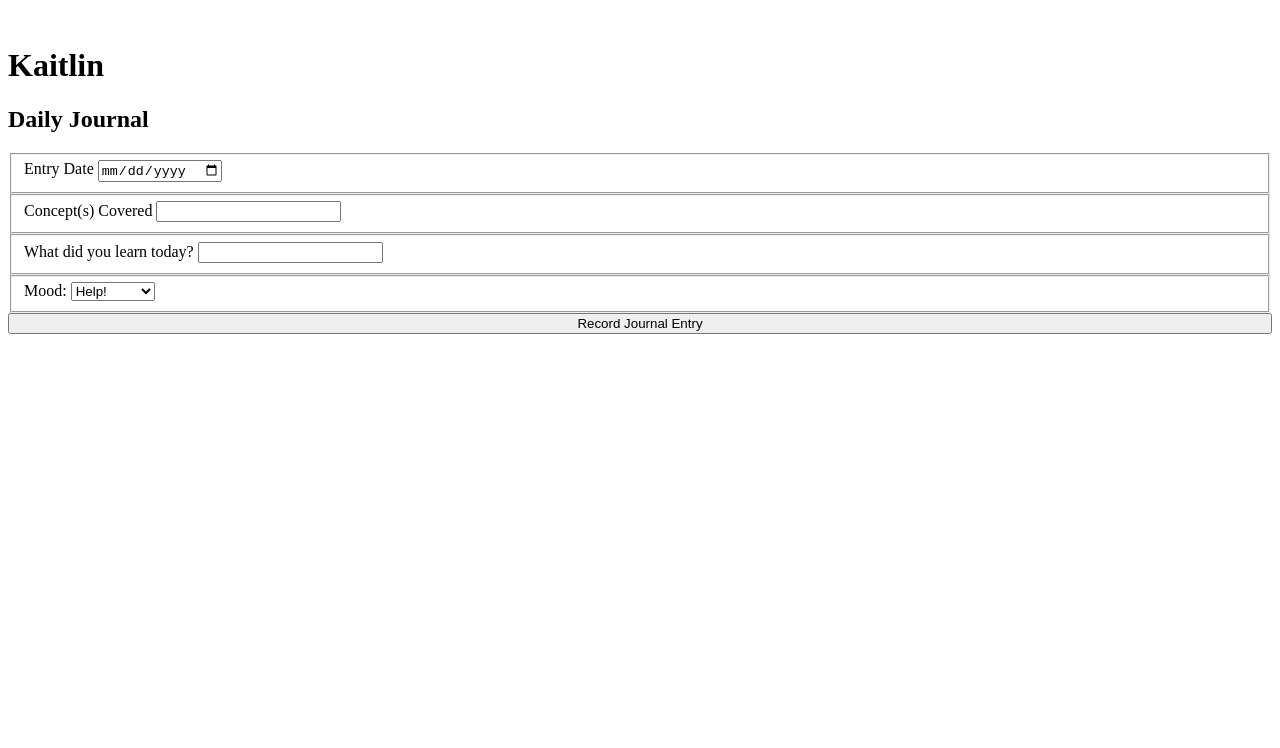
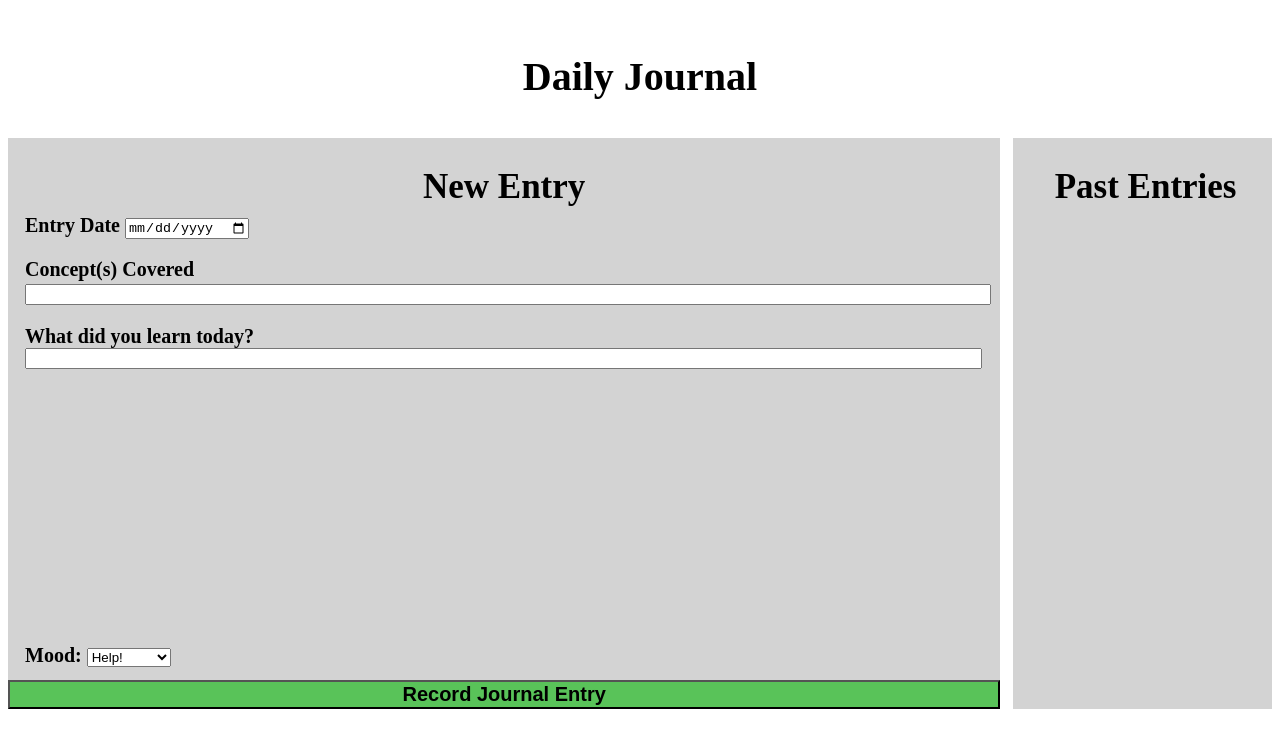
Before and after one commit to KaitlinJKelley/nss-dailyJournal, a plain HTML site: page index.html in a window 1280 px wide. Drawn offline with Linux system fonts and the light colour scheme; no server answers.

Commit message:
Styled page so that past entries are on the side, adjusted background colors and font properties

```diff
--- a/index.html
+++ b/index.html
@@ -10,16 +10,24 @@
 
     <header>
         <img src="" alt="">
-        <h1>Kaitlin</h1>
+        <h1>Daily Journal</h1>
     </header>
 
     <main>
-        <h2>Daily Journal</h2>
+        <!-- <h1>Kaitlin</h1> -->
 
-        <form action="">
+        <div class="headings">
 
-        </form>
-        <article class="pastEntries"></article>
+        </div>
+
+        <div class="toFlex">
+            <form action="">
+                <h2>New Entry</h2>
+            </form>
+            <article class="pastEntries">
+                <h2>Past Entries</h2>
+            </article>
+        </div>
     </main>
 
     <footer>
--- a/scripts/JournalEntry.js
+++ b/scripts/JournalEntry.js
@@ -1,7 +1,7 @@
 export const JournalEntryComponent = (entry) => {
     return `
         <section id="entry--${entry.id}" class="journalEntry">
-            <h2>${entry.concept}</h2>
+            <h3>${entry.concept}</h3>
             <p>${entry.entry}</p>
             <p>${entry.date}</p>
         </section>
--- a/scripts/JournalForm.js
+++ b/scripts/JournalForm.js
@@ -9,9 +9,9 @@ export const JournalFormComponent = () => {
 
     <fieldset>
         <label for="journalConcept">Concept(s) Covered</label>
-        <input type="text" name="journalConcept" id="journalConcept">
+        <input class="concept" type="text" name="journalConcept" id="journalConcept">
     </fieldset>
-    <fieldset>
+    <fieldset class="textarea">
         <label for="journalEntry">What did you learn today?</label>
         <input type="textarea" name="journalEntry" id="journalEntry">
     </fieldset>
--- a/styles/main.css
+++ b/styles/main.css
@@ -1,4 +1,77 @@
+/* Body */
+.toFlex {
+	display: flex;
+	flex-wrap: wrap;
+}
+
+h1 {
+	text-align: center;
+	font-size: 250%;
+	margin-bottom: 3%;
+}
+
+h2 {
+	margin-bottom: 0;;
+	font-size: 35px;
+	text-align: center;
+}
+
+
+
+/* Form */
+
 form {
 	display: flex;
 	flex-direction: column;
+	flex: 75%;
+	font-size: 20px;
+	font-weight: bold;
+	margin-right: 1%;
+	background-color: lightgray;
 }
+
+form > fieldset {
+	border: none;
+}
+
+.textarea {
+	height: 300px;
+	display: flex;
+	flex-direction: column;
+
+}
+
+.textarea > input {
+	height: 90%;
+	width: 99%;
+}
+
+.concept {
+	width: 100%;
+}
+
+button {
+	font-size: 20px;
+	font-weight: bold;
+	background-color: #59c359;
+}
+
+/* Aside */
+.pastEntries {
+	width: 20%;
+	background-color: lightgray;
+	padding-left: .5%;
+}
+h3 {
+	margin: 0;
+}
+
+.pastEntries > section {
+	background-color: lightskyblue;
+	margin-right: 3%;
+	margin-bottom: 5%;
+	padding-left: 2%;
+	padding-top: 2%;
+	border: thin solid black;
+	text-align: left;
+}
```
